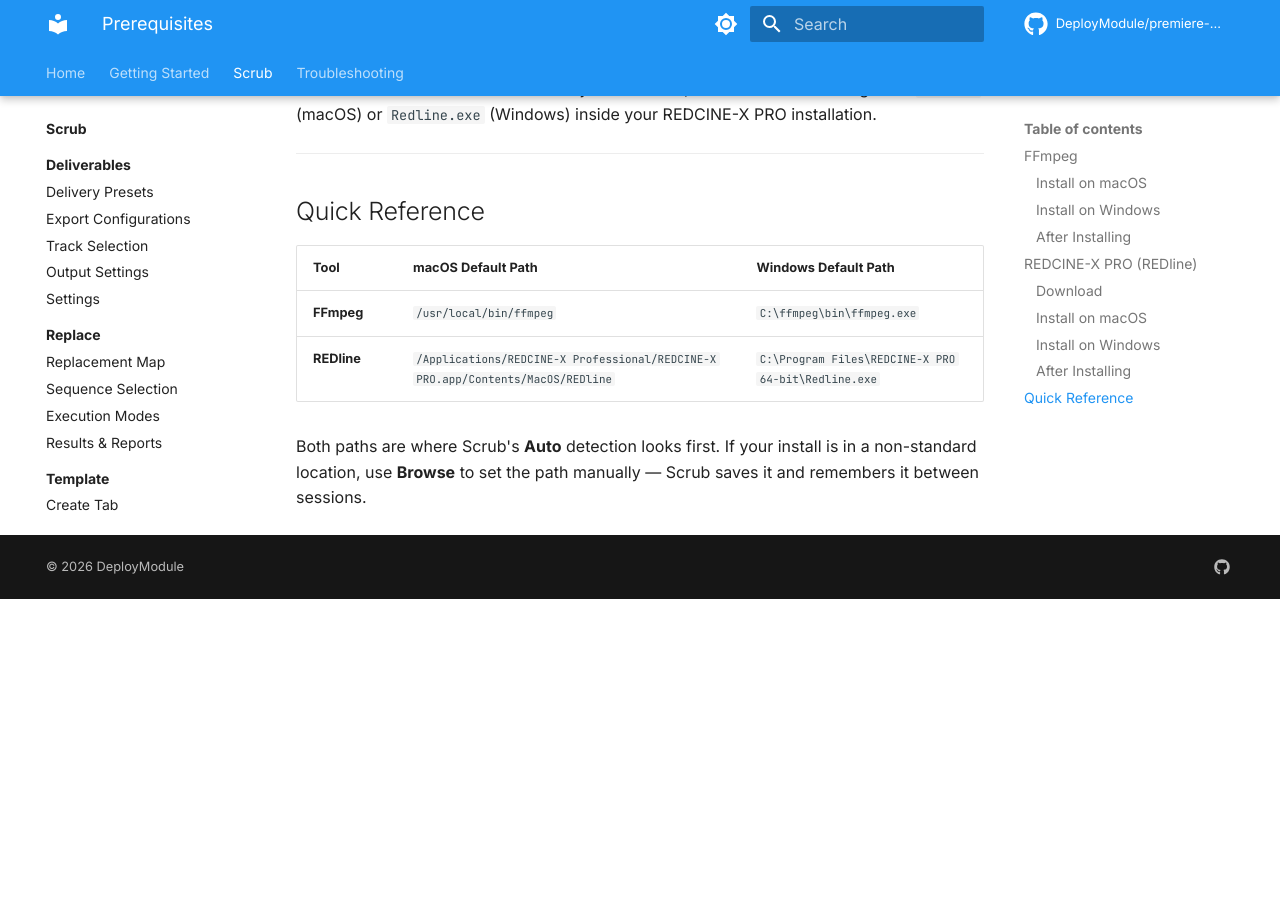
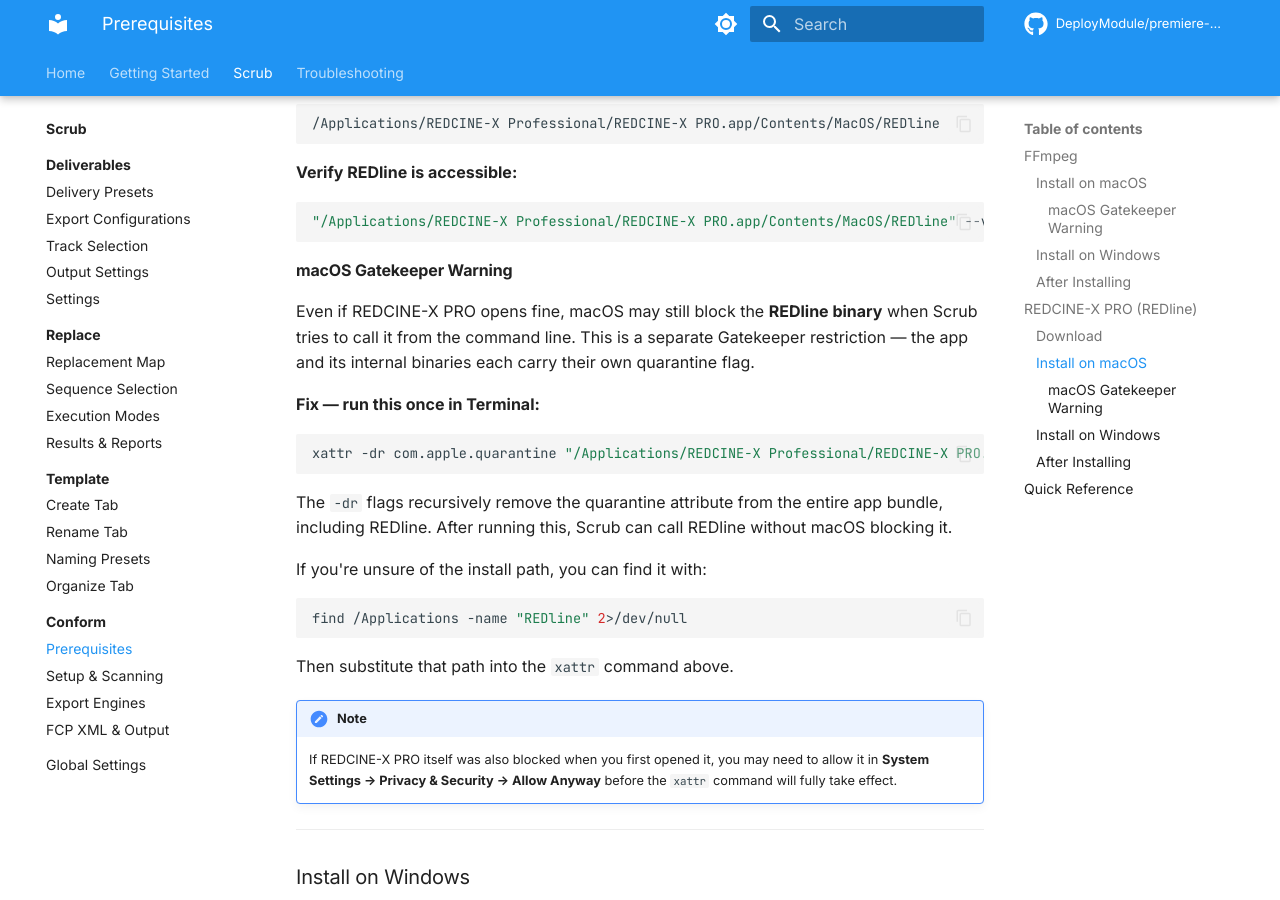
Before and after one commit to deploymodule/premiere-docs, an MkDocs documentation site: the page built from docs/scrub/conform/prerequisites.md, in a window 1280 px wide and 900 px high, scrolled down 3621 px. Built offline with MkDocs 1.6.1 and Material for MkDocs 9.7.7, drawn with Linux system fonts in a browser that asks for light colours; comment, search, counter and statistics services are not loaded; before the commit the page ends 4220 px from its top, so only the background shows below that; some of the changed text lies outside the part shown.

Commit message:
docs: add macOS Gatekeeper fix for FFmpeg alongside REDline

````diff
--- a/docs/scrub/conform/prerequisites.md
+++ b/docs/scrub/conform/prerequisites.md
@@ -38,6 +38,35 @@
 ```
 
 You should see version info starting with `ffmpeg version 7.x...`.
+
+#### macOS Gatekeeper Warning
+
+macOS may block FFmpeg when Scrub tries to call it from the command line, even if you can run it yourself in Terminal. This happens when the binary carries a quarantine flag from the download.
+
+**Fix — run this once in Terminal:**
+
+```bash
+# Intel Mac (Homebrew default)
+xattr -d com.apple.quarantine /usr/local/bin/ffmpeg
+
+# Apple Silicon (Homebrew default)
+xattr -d com.apple.quarantine /opt/homebrew/bin/ffmpeg
+```
+
+If you installed FFmpeg manually to a different location, replace the path with wherever your `ffmpeg` binary lives. You can find it with:
+
+```bash
+which ffmpeg
+```
+
+Then run:
+
+```bash
+xattr -d com.apple.quarantine $(which ffmpeg)
+```
+
+!!! note
+    FFmpeg installed via Homebrew usually doesn't need this — Homebrew strips the quarantine flag automatically. You're most likely to hit this if you downloaded a pre-built binary from ffmpeg.org manually.
 
 ---
 
@@ -120,6 +149,29 @@
 "/Applications/REDCINE-X Professional/REDCINE-X PRO.app/Contents/MacOS/REDline" --version
 ```
 
+#### macOS Gatekeeper Warning
+
+Even if REDCINE-X PRO opens fine, macOS may still block the **REDline binary** when Scrub tries to call it from the command line. This is a separate Gatekeeper restriction — the app and its internal binaries each carry their own quarantine flag.
+
+**Fix — run this once in Terminal:**
+
+```bash
+xattr -dr com.apple.quarantine "/Applications/REDCINE-X Professional/REDCINE-X PRO.app"
+```
+
+The `-dr` flags recursively remove the quarantine attribute from the entire app bundle, including REDline. After running this, Scrub can call REDline without macOS blocking it.
+
+If you're unsure of the install path, you can find it with:
+
+```bash
+find /Applications -name "REDline" 2>/dev/null
+```
+
+Then substitute that path into the `xattr` command above.
+
+!!! note
+    If REDCINE-X PRO itself was also blocked when you first opened it, you may need to allow it in **System Settings → Privacy & Security → Allow Anyway** before the `xattr` command will fully take effect.
+
 ---
 
 ### Install on Windows
````
